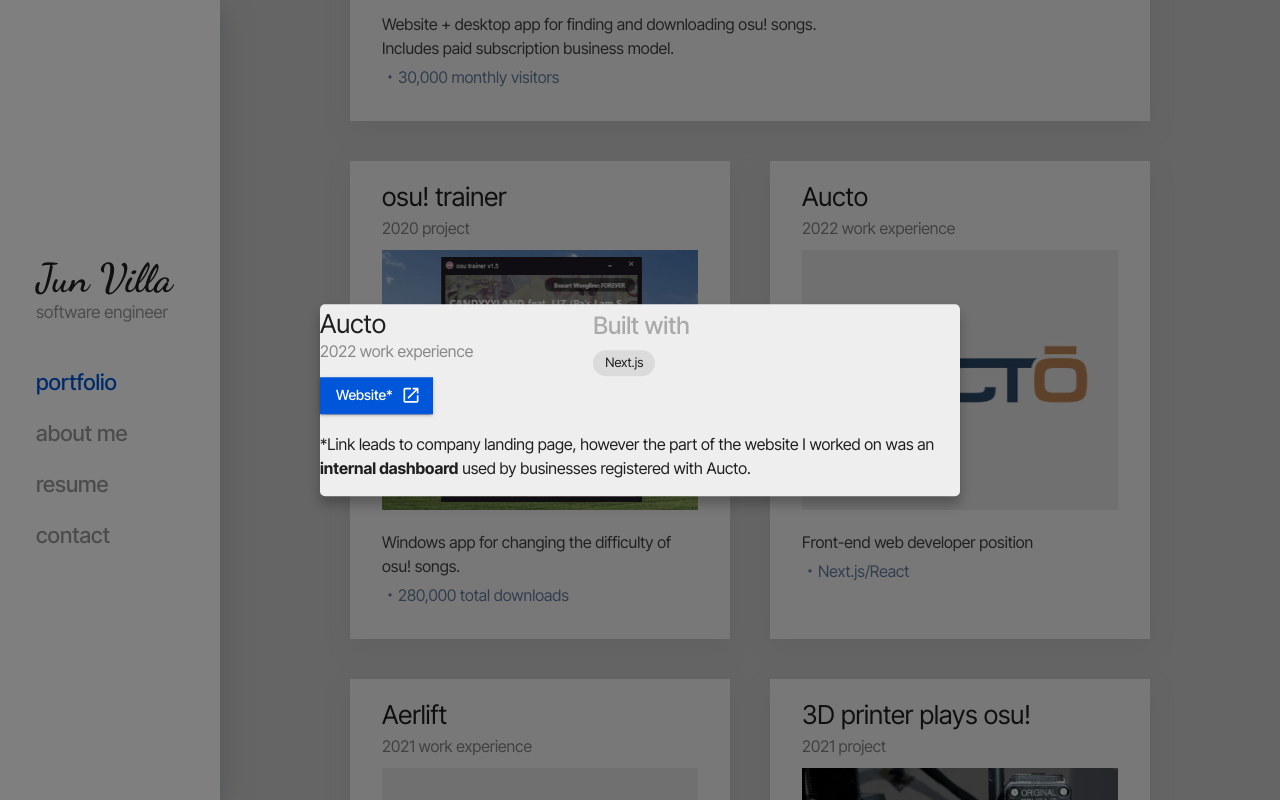
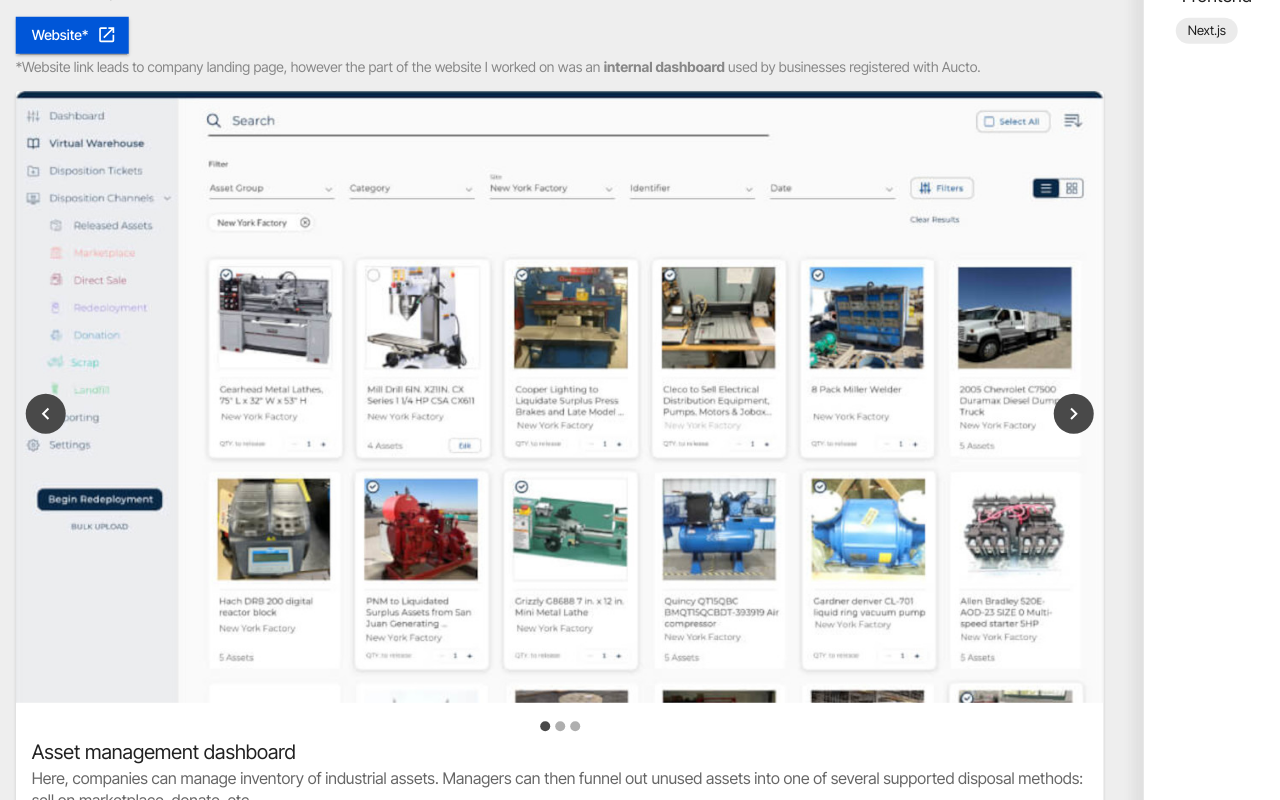
Before and after one commit to FunOrange/jun-villa-portfolio, a Next.js app: page / in a window 1280 px wide. Both pictures are taken after a click on the element 960 px from the left and 805 px from the top of the page. Shown: the part 405-1205 px from the top of the page. Built offline with nearby package versions, Linux system fonts and the light colour scheme.

Commit message:
WIP: Aucto Modal

```diff
--- a/src/components/modals/AuctoModal.tsx
+++ b/src/components/modals/AuctoModal.tsx
@@ -4,19 +4,45 @@
 import Button from '@mui/material/Button'
 import Chip from '@mui/material/Chip'
 import OpenInNew from '@mui/icons-material/OpenInNew'
-import Code from '@mui/icons-material/Code'
-// import Carousel from 'react-bootstrap/Carousel'
+import Carousel from 'react-material-ui-carousel'
+import { Card, Fade } from '@mui/material'
+import CardMedia from '@mui/material/CardMedia'
+import CardContent from '@mui/material/CardContent'
+import { useState } from 'react'
 import { styled } from '@mui/system'
 
 export interface AuctoModalProps extends Omit<TransitionModalProps, 'children'> {}
 export default function AuctoModal({ ...transitionModalProps }: AuctoModalProps) {
+  const [carouselIndex, setCarouselIndex] = useState(0)
+  const carouselItems = [
+    {
+      caption: 'Asset management dashboard',
+      imgSrc: '/aucto-redeploy.jpg',
+      content: (
+        <>
+          Here, companies can manage inventory of industrial assets. Managers can then funnel out unused assets into one
+          of several supported disposal methods: sell on marketplace, donate, etc.
+        </>
+      ),
+    },
+    {
+      caption: 'A custom Table component I worked on',
+      imgSrc: '/osu-collector-desktop.mp4',
+      content: <>description</>,
+    },
+    {
+      caption: 'A custom Sidebar component I worked on',
+      imgSrc: '/osu-collector-payment.jpg',
+      content: <>description</>,
+    },
+  ]
   const imgScale = 0.85
   const imgWidth = 1280 * imgScale
   const imgHeight = 720 * imgScale
   return (
     <TransitionModal {...transitionModalProps}>
-      <Box display='flex' gap='120px' mb='14px'>
-        <Box display='flex' flexDirection='column' gap='14px' justifyContent='space-between'>
+      <Box display='flex' justifyContent='space-between'>
+        <Box display='flex' flexDirection='column' gap='14px' justifyContent='space-between' p={5}>
           <Box>
             <Typography component='h2' fontSize='26px' mb='-4px'>
               Aucto
@@ -31,55 +57,122 @@
                 Website*
               </Button>
             </Box>
+            <Typography fontSize='14px' color='#888'>
+              *Website link leads to company landing page, however the part of the website I worked on was an{' '}
+              <b>internal dashboard</b> used by businesses registered with Aucto.
+            </Typography>
           </Box>
+
+          <Card sx={{ maxWidth: imgWidth }}>
+            <Carousel
+              autoPlay={false}
+              navButtonsAlwaysVisible
+              sx={{ width: imgWidth }}
+              index={carouselIndex}
+              onChange={(index: number | undefined, previous: number | undefined) => setCarouselIndex(index as number)}
+            >
+              {carouselItems.map(({ imgSrc }, i) =>
+                imgSrc.endsWith('.mp4') ? (
+                  <video autoPlay loop width={imgWidth} height={imgHeight}>
+                    <source src={imgSrc} type='video/webm' />
+                  </video>
+                ) : (
+                  <CardMedia
+                    component='img'
+                    width={imgWidth}
+                    height={imgHeight}
+                    sx={{ width: imgWidth, height: imgHeight }}
+                    image={imgSrc}
+                  />
+                )
+              )}
+            </Carousel>
+            <CardContent sx={{ minHeight: '120px', position: 'relative', paddingTop: 0 }}>
+              {carouselItems.map(({ caption, content }, i) => (
+                <Box
+                  sx={{
+                    opacity: carouselIndex === i ? 1 : 0,
+                    transition: 'opacity 0.2s',
+                    position: 'absolute',
+                    paddingRight: '16px ',
+                    pointerEvents: carouselIndex !== i ? 'none' : undefined,
+                  }}
+                >
+                  <Typography component='h2' fontSize='20px'>
+                    {caption}
+                  </Typography>
+                  <Typography variant='body2' color='text.secondary' fontSize='16px'>
+                    {content}
+                  </Typography>
+                </Box>
+              ))}
+            </CardContent>
+          </Card>
         </Box>
-        <Box>
-          <Typography component='h3' fontWeight='500' fontSize='24px' mt='4px' mb='6px' color='#aaa'>
+
+        <Box bgcolor='#fff' p={4} boxShadow='-10px 0px 10px 1px #aaaaaa33'>
+          <Typography
+            component='h3'
+            fontWeight='500'
+            fontSize='24px'
+            mt='4px'
+            mb='6px'
+            color='#aaa'
+            whiteSpace='nowrap'
+          >
             Built with
           </Typography>
 
-          <Box display='flex' alignItems='center' gap='20px'>
-            <Box display='flex' alignItems='center' gap='6px'>
+          <Box display='flex' flexDirection='column' gap='24px' mr='14px'>
+            <Box>
+              <Typography justifySelf='center' fontSize='18px' mb='8px'>
+                Frontend
+              </Typography>
               <Chip label='Next.js' />
             </Box>
           </Box>
         </Box>
       </Box>
+    </TransitionModal>
+    // <TransitionModal {...transitionModalProps}>
+    //   <Box display='flex' gap='120px' mb='14px'>
+    //     <Box display='flex' flexDirection='column' gap='14px' justifyContent='space-between'>
+    //       <Box>
+    //         <Typography component='h2' fontSize='26px' mb='-4px'>
+    //           Aucto
+    //         </Typography>
+    //         <Typography fontSize='16px' color='#888'>
+    //           2022 work experience
+    //         </Typography>
+    //       </Box>
+    //       <Box>
+    //         <Box display='flex' alignItems='center' gap='4px' mb='2px'>
+    //           <Button variant='contained' endIcon={<OpenInNew />} href='https://aucto.com' target='_blank'>
+    //             Website*
+    //           </Button>
+    //         </Box>
+    //       </Box>
+    //     </Box>
+    //     <Box>
+    //       <Typography component='h3' fontWeight='500' fontSize='24px' mt='4px' mb='6px' color='#aaa'>
+    //         Built with
+    //       </Typography>
 
-      <Typography>
-        <p>
-          *Link leads to company landing page, however the part of the website I worked on was an{' '}
-          <b>internal dashboard</b> used by businesses registered with Aucto.
-        </p>
-      </Typography>
+    //       <Box display='flex' alignItems='center' gap='20px'>
+    //         <Box display='flex' alignItems='center' gap='6px'>
+    //           <Chip label='Next.js' />
+    //         </Box>
+    //       </Box>
+    //     </Box>
+    //   </Box>
 
-      {/* <Carousel interval={null} wrap={false}>
-        <Carousel.Item>
-          <Box width={`${imgWidth}px`} height={`${imgHeight}px`} bgcolor='#333'></Box>
-          <Carousel.Caption>
-            <h3>Asset management dashboard</h3>
-            <p>
-              Here, companies can manage inventory of industrial assets. Managers can then funnel out unused assets into
-              one of several supported disposal methods: sell on marketplace, donate, etc.
-            </p>
-          </Carousel.Caption>
-        </Carousel.Item>
-        <Carousel.Item>
-          <Box width={`${imgWidth}px`} height={`${imgHeight}px`} bgcolor='#333'></Box>
-          <Carousel.Caption>
-            <h3>Custom front-end components</h3>
-            <p>
-              My approach was often either to style over existing{' '}
-              <a href='https://mui.com/' target='_blank'>
-                MUI components
-              </a>
-              , or build entirely custom components from scratch. I also collaborated with backend developers to connect
-              these components to data in the backend.
-            </p>
-          </Carousel.Caption>
-        </Carousel.Item>
-      </Carousel> */}
-    </TransitionModal>
+    //   <Typography>
+    //     <p>
+    //       *Link leads to company landing page, however the part of the website I worked on was an{' '}
+    //       <b>internal dashboard</b> used by businesses registered with Aucto.
+    //     </p>
+    //   </Typography>
+    // </TransitionModal>
   )
 }
 
--- a/src/components/modals/OsuTrainerModal.tsx
+++ b/src/components/modals/OsuTrainerModal.tsx
@@ -40,10 +40,6 @@
       ),
     },
   ]
-  // built with:
-  // <Chip label='C#' />
-  // <Chip label='.NET' />
-  // <Chip label='WinForms' />
 
   const imgScale = 0.65
   const imgWidth = 1280 * imgScale
```
Also changed, not shown: public/aucto-redeploy.jpg.
